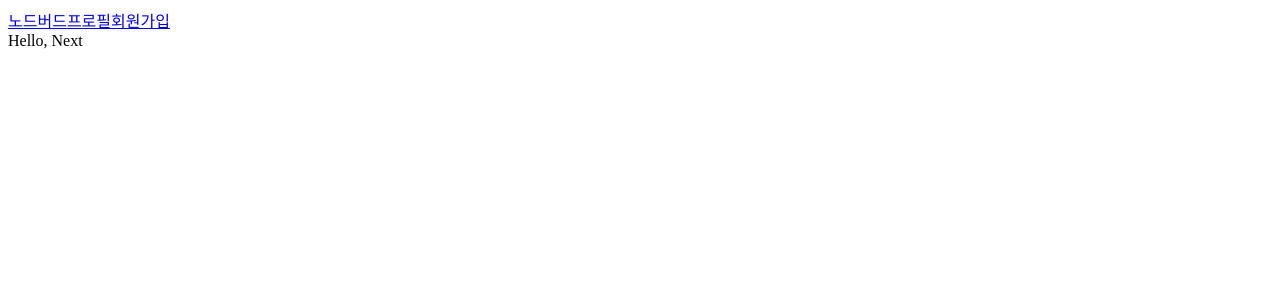
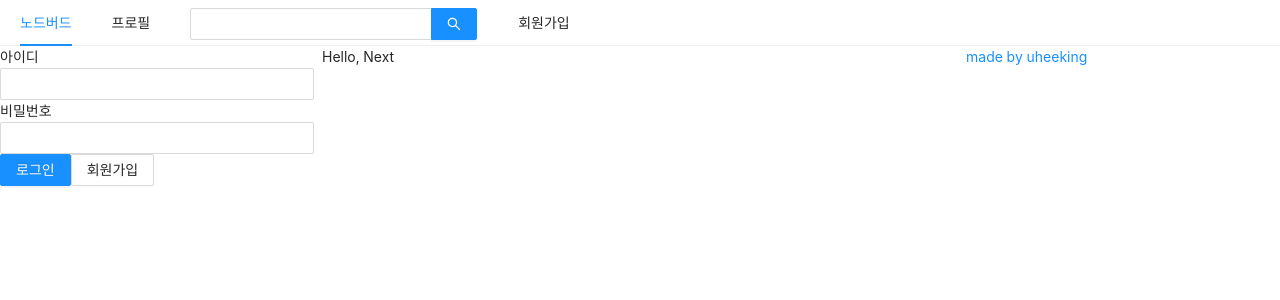
Before and after one commit to Uheeking/nodebird, a Next.js app in the folder front/: page / in a window 1280 px wide. Shown: the top 300 px of the page. Built offline with nearby package versions, Linux system fonts and the light colour scheme.

Commit message:
메뉴 만들기

```diff
--- a/front/components/AppLayout.js
+++ b/front/components/AppLayout.js
@@ -1,8 +1,13 @@
-import React from 'react';
-import PropTypes from 'prop-types';
-import Link from 'next/link'
+import React, {useState} from "react";
+import PropTypes from "prop-types";
+import Link from "next/link";
+import { Menu, Input, Row, Col } from "antd";
 
-const AppLayout = ({children}) =>{
+import LoginForm from '../components/LoginForm'
+import UserProfile from '../components/UserProfile'
+
+const AppLayout = ({ children }) => {
+  const [isLoggedIn, setIsLoggedIn] = useState(false);
   // proptypes node에 있는거
   return (
     // <div>
@@ -10,18 +15,51 @@
     //     {children}
     // </div>
     <div>
-            <div>
+      <Menu mode="horizontal">
+        <Menu.Item>
           {/*  주의할 점 a태그에 주소를 적지 않는다. */}
-                <Link href="/"><a>노드버드</a></Link>
-                <Link href="/profile"><a>프로필</a></Link>
-                <Link href="/signup"><a>회원가입</a></Link>
+          <Link href="/">
+            <a>노드버드</a>
+          </Link>
+        </Menu.Item>
+        <Menu.Item>
+          <Link href="/profile">
+            <a>프로필</a>
+          </Link>
+        </Menu.Item>
+        <Menu.Item>
+          <Input.Search enterButton style={{ verticalAlign: "middle" }} />
+        </Menu.Item>
+        <Menu.Item>
+          <Link href="/signup">
+            <a>회원가입</a>
+          </Link>
+        </Menu.Item>
+      </Menu>
+      <Row gutter={8}>
+        {/* 모바일 xs, 태블릿 sm, 작은 데스크탑 md */}
+        {/* n/24 ex) 24이면 크기 다 차지*/}
+        <Col xs={24} md={6}>
+          {isLoggedIn ? <UserProfile /> : <LoginForm />}
+        </Col>
+        <Col xs={24} md={12}>
+          {children}
+        </Col>
+        <Col xs={24} md={6}>
+          <a
+            href="https://www.notion.so/uheeking/Main-Page-a8dceb27c07247ffa71c2d029b05ca05"
+            target="_blank"
+            rel="notion_uheeking"
+          >
+            made by uheeking
+          </a>
+        </Col>
+      </Row>
     </div>
-            {children}
-        </div>
-    )
-}
+  );
+};
 
 AppLayout.PropTypes = {
-    children : PropTypes.node.isRequired
-}
+  children: PropTypes.node.isRequired,
+};
 export default AppLayout;
--- /dev/null
+++ b/front/components/LoginForm.js
@@ -0,0 +1,44 @@
+import { Button, Form, Input } from "antd";
+import React, { useCallback, useState } from "react";
+import Link from "next/link";
+
+const LoginForm = () => {
+  const [id, setId] = useState("");
+  const [password, setPassword] = useState("");
+  const onChangeId = useCallback((e) => {
+    setId(e.target.value);
+  });
+  const onChangePassword = useCallback((e) => {
+    setPassword(e.target.value);
+  });
+  return (
+    <Form>
+      <div>
+        <label htmlFor="user-id">아이디</label>
+        <br />
+        <Input name="user-id" value={id} onChange={onChangeId} required />
+      </div>
+      <div>
+        <label htmlFor="user-password">비밀번호</label>
+        <br />
+        <Input
+          name="user-password"
+          value={password}
+          onChange={onChangePassword}
+          required
+        />
+      </div>
+      <div>
+        <Button type="primary" htmlType="submit" loading={false}>
+          로그인
+        </Button>
+        <Link href="/signup">
+          <a>
+            <Button>회원가입</Button>
+          </a>
+        </Link>
+      </div>
+    </Form>
+  );
+};
+export default LoginForm;
--- /dev/null
+++ b/front/components/UserProfile.js
@@ -0,0 +1,19 @@
+import React from 'react';
+import {Form} from 'antd'
+
+const UserProfile = () => {
+  return (
+    <Form>
+    <div>
+
+    </div>
+    <div>
+
+    </div>
+    <div>
+
+    </div>
+    </Form>
+  )
+}
+export default UserProfile;
--- /dev/null
+++ b/front/pages/_app.js
@@ -0,0 +1,21 @@
+import PropTypes from "prop-types";
+import React from "react";
+import Head from "next/head";
+import "antd/dist/antd.css";
+
+const NodeBird = ({ Component }) => {
+  return (
+    <>
+      <Head>
+        <meta charSet="utf-8" />
+        <title>NodeBird</title>
+      </Head>
+        <Component />
+    </>
+  );
+};
+
+NodeBird.prototype = {
+  Component: PropTypes.elementType.isRequired,
+};
+export default NodeBird;
```
Also changed, not shown: front/pages/profile.js (+11 -3 lines), front/pages/signup.js (+11 -3 lines). Lines whose indentation alone changed are shown as unchanged.
